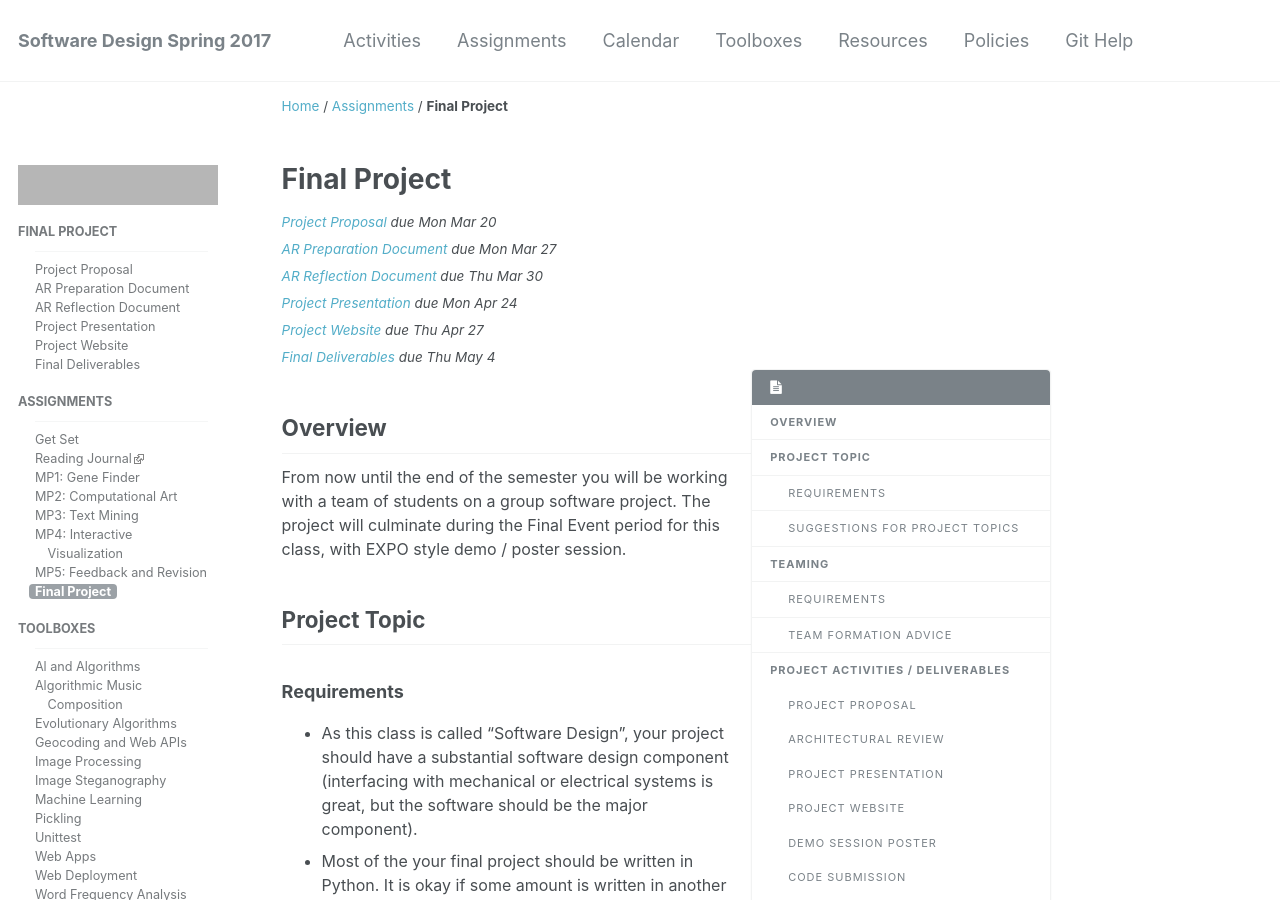
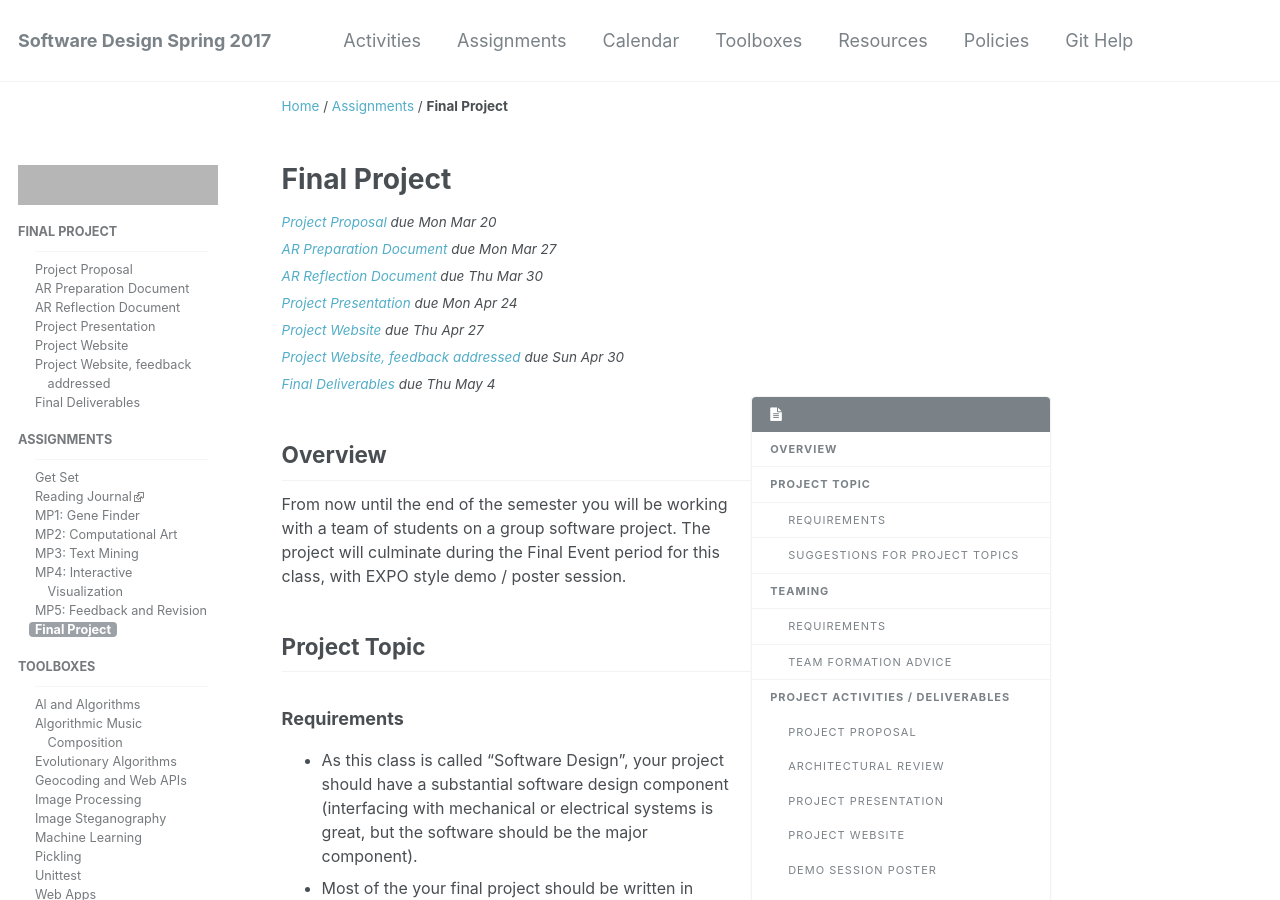
Before and after one commit to sd17spring/sd17spring.github.io, a Jekyll site: the page built from _assignments/final-project.md, in a window 1280 px wide and 900 px high. Built offline with Jekyll 4.4.1, drawn with Linux system fonts in a browser that asks for light colours; some of the changed text lies outside the part shown; grey boxes are pictures that could not be loaded.

Commit message:
Add Final Project Feedback Addressed to due dates

```diff
--- a/_assignments/final-project.md
+++ b/_assignments/final-project.md
@@ -22,6 +22,9 @@ parts:
   tag: project-presentation
 - name: Project Website
   due_date: 2017-04-27
+  tag: project-website
+- name: Project Website, feedback addressed
+  due_date: 2017-04-30
   tag: project-website
 - name: Final Deliverables
   due_date: 2017-05-04
@@ -114,6 +117,8 @@ feedback using the online form.
 ### Project Website
 
 _Due: {{site.data.dates.final_website | date: '%A, %B %-d' }}_
+
+_Feedback addressed: {{site.data.dates.final_website_feedback_addressed | date: '%A, %B %-d' }}_
 
 **The final website is worth 15% of the project grade**
 
--- a/_data/dates.yml
+++ b/_data/dates.yml
@@ -2,6 +2,7 @@ final_proposal:  2017-03-20
 tr1: 2017-03-27
 project_presentation: 2017-04-24
 final_website: 2017-04-27
+final_website_feedback_addressed: 2017-04-30
 final_deliverables: 2017-05-04 08:00:00 -4
 final_expo: 2017-05-04 09:00:00 -4
 final_expo_end: 2017-05-04 11:00:00 -4
```
Also changed, not shown: _homepage_boxes/coming_up_box.md (+4 -0 lines).
